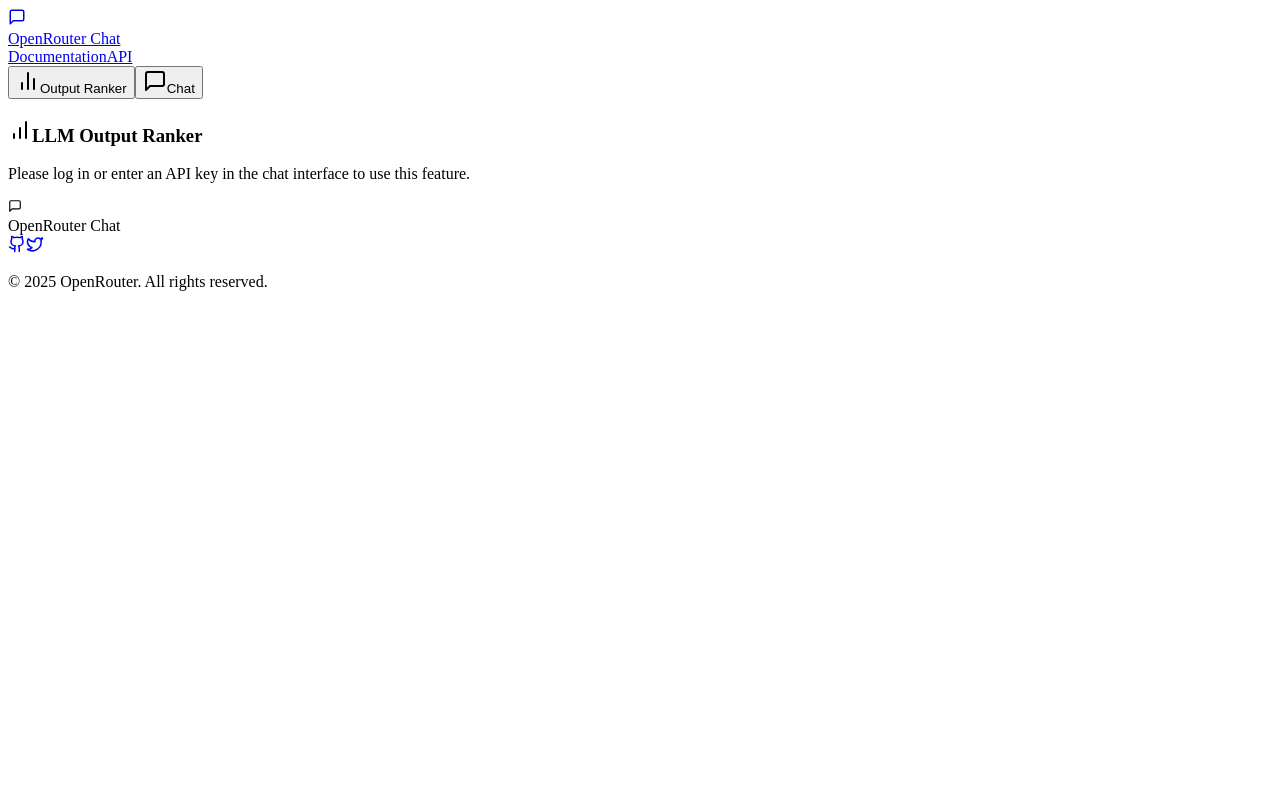
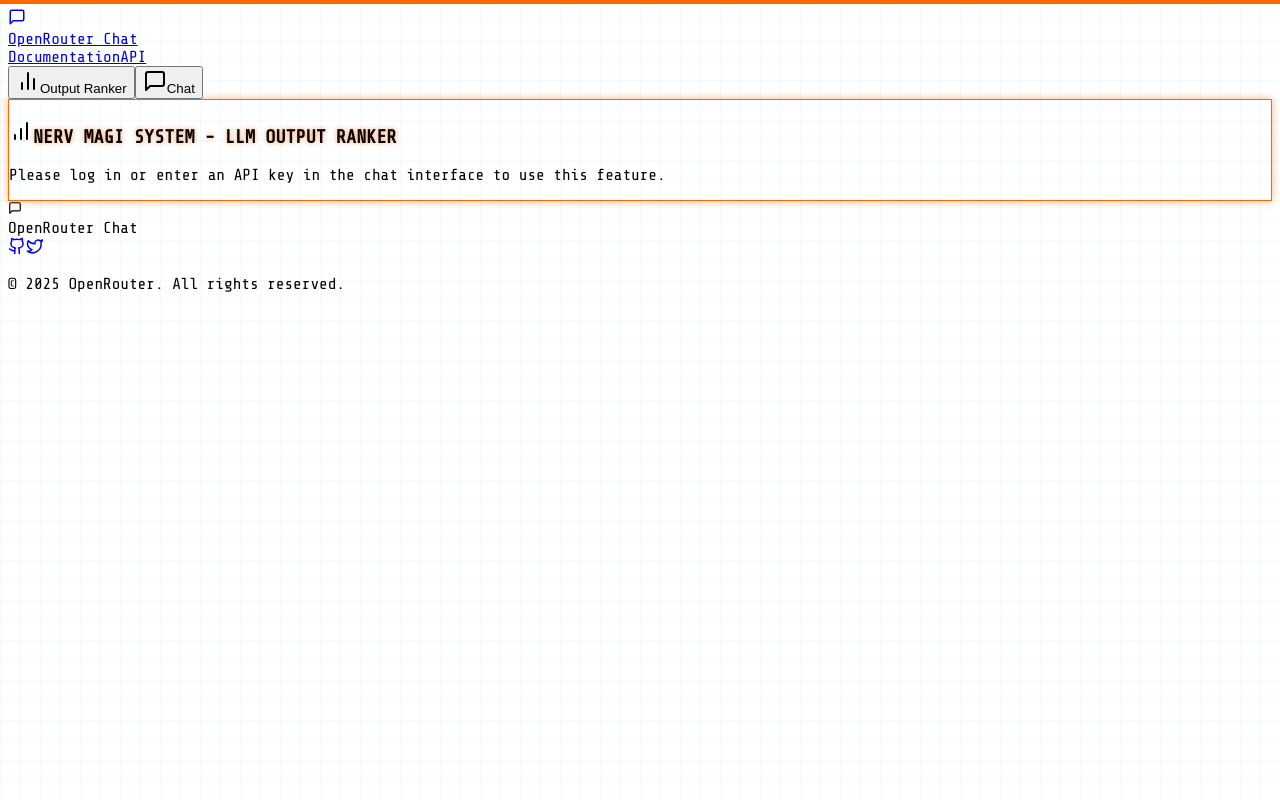
Before and after one commit to tom-doerr/logprob-ranker, a React (Vite) app in the folder client/: page / in a window 1280 px wide. Built offline with nearby package versions, Linux system fonts and the light colour scheme.

Commit message:
Checkpoint
Replit-Commit-Author: Agent
Replit-Commit-Session-Id: 85295096-bb7b-4682-8bae-fe079b2e1e94
Replit-Commit-Screenshot-Url: https://storage.googleapis.com/screenshot-production-us-central1/e854ddc5-edc7-4d2d-bcf0-98e83c305429/9a81258d-2917-4503-b4ad-1764c1a3aca9.jpg

```diff
--- a/client/src/components/OutputRanker.tsx
+++ b/client/src/components/OutputRanker.tsx
@@ -356,12 +356,12 @@ ${generatedOutput}`
 
   return (
     <div className="container mx-auto max-w-4xl p-4">
-      <Card className="w-full">
-        <CardHeader>
+      <Card className="w-full eva-card">
+        <CardHeader className="border-b border-[var(--eva-orange)]">
           <CardTitle className="flex justify-between items-center">
             <div className="flex items-center space-x-2">
-              <BarChart className="h-5 w-5 text-blue-500" />
-              <span>LLM Output Ranker</span>
+              <BarChart className="h-5 w-5 text-[var(--eva-orange)]" />
+              <span className="eva-title">NERV MAGI SYSTEM - LLM OUTPUT RANKER</span>
             </div>
           </CardTitle>
         </CardHeader>
@@ -382,28 +382,28 @@ ${generatedOutput}`
 
                 <TabsContent value="generator" className="space-y-4 mt-4">
                   <div>
-                    <label className="block text-sm font-medium text-gray-700 mb-1">
+                    <label className="block text-sm font-medium text-[var(--eva-orange)] uppercase tracking-wider mb-1">
                       Input Prompt
                     </label>
                     <Textarea
                       placeholder="Enter your prompt here..."
                       value={prompt}
                       onChange={(e) => setPrompt(e.target.value)}
-                      className="min-h-[100px]"
+                      className="min-h-[100px] eva-input text-[var(--eva-green)]"
                     />
                   </div>
 
                   <div className="grid grid-cols-1 md:grid-cols-3 gap-4">
                     {/* Column 1: LogProb Template */}
                     <div>
-                      <label className="block text-sm font-medium text-gray-700 mb-1">
+                      <label className="block text-sm font-medium text-[var(--eva-orange)] uppercase tracking-wider mb-1">
                         LogProb Template
                       </label>
                       <Textarea
                         placeholder="Enter your logprob template..."
                         value={logProbTemplate}
                         onChange={(e) => setLogProbTemplate(e.target.value)}
-                        className="font-mono text-sm min-h-[120px]"
+                        className="font-mono text-sm min-h-[120px] eva-input text-[var(--eva-green)]"
                       />
                       <div className="mt-2 space-y-2">
                         <p className="text-xs text-gray-500">
--- a/client/src/index.css
+++ b/client/src/index.css
@@ -1,13 +1,110 @@
+@import url('https://fonts.googleapis.com/css2?family=Share+Tech+Mono&display=swap');
+
 @tailwind base;
 @tailwind components;
 @tailwind utilities;
 
 @layer base {
+  :root {
+    --eva-orange: #ff6700;
+    --eva-blue: #00a3d9;
+    --eva-purple: #6f00ff;
+    --eva-green: #00ff66;
+    --eva-red: #ff0000;
+    --eva-black: #121212;
+    --eva-dark: #1a1a1a;
+  }
+
   * {
     @apply border-border;
   }
 
   body {
-    @apply font-sans antialiased bg-background text-foreground;
+    @apply bg-[#121212] text-foreground antialiased font-mono;
+    font-family: 'Share Tech Mono', monospace;
+    background-image:
+      linear-gradient(to right, rgba(0, 163, 217, 0.05) 1px, transparent 1px),
+      linear-gradient(to bottom, rgba(0, 163, 217, 0.05) 1px, transparent 1px);
+    background-size: 20px 20px;
   }
 }
+
+@layer components {
+  .eva-card {
+    @apply relative overflow-hidden;
+    border: 1px solid var(--eva-orange);
+    box-shadow: 0 0 8px rgba(255, 103, 0, 0.5);
+  }
+
+  .eva-card::before {
+    content: '';
+    position: absolute;
+    top: 0;
+    left: 0;
+    width: 100%;
+    height: 4px;
+    background: var(--eva-orange);
+  }
+
+  .eva-title {
+    @apply font-mono text-[var(--eva-orange)] uppercase tracking-wide;
+    text-shadow: 0 0 5px rgba(255, 103, 0, 0.7);
+  }
+
+  .eva-button {
+    @apply font-mono uppercase tracking-wider;
+    border: 1px solid var(--eva-orange);
+    background: rgba(255, 103, 0, 0.1);
+    box-shadow: 0 0 5px rgba(255, 103, 0, 0.3);
+    transition: all 0.2s ease;
+  }
+
+  .eva-button:hover {
+    background: rgba(255, 103, 0, 0.2);
+    box-shadow: 0 0 10px rgba(255, 103, 0, 0.5);
+  }
+
+  .eva-input {
+    @apply font-mono text-sm;
+    border: 1px solid var(--eva-blue);
+    background: rgba(0, 0, 0, 0.7);
+    box-shadow: 0 0 5px rgba(0, 163, 217, 0.3) inset;
+  }
+
+  .eva-progress {
+    height: 10px;
+    background: var(--eva-black);
+    border: 1px solid var(--eva-orange);
+    overflow: hidden;
+  }
+
+  .eva-progress-value {
+    height: 100%;
+    background: var(--eva-orange);
+    transition: width 0.3s ease;
+  }
+
+  .eva-grid {
+    display: grid;
+    grid-template-columns: repeat(auto-fill, minmax(200px, 1fr));
+    gap: 1rem;
+  }
+
+  .eva-terminal {
+    font-family: 'Share Tech Mono', monospace;
+    background: rgba(0, 0, 0, 0.7);
+    border: 1px solid var(--eva-blue);
+    padding: 1rem;
+    color: #00ff66;
+    text-shadow: 0 0 5px rgba(0, 255, 102, 0.7);
+  }
+
+  .eva-separator {
+    height: 1px;
+    background: linear-gradient(to right,
+      transparent,
+      var(--eva-orange),
+      transparent
+    );
+  }
+}
```
Also changed, not shown: theme.json (+4 -4 lines).
